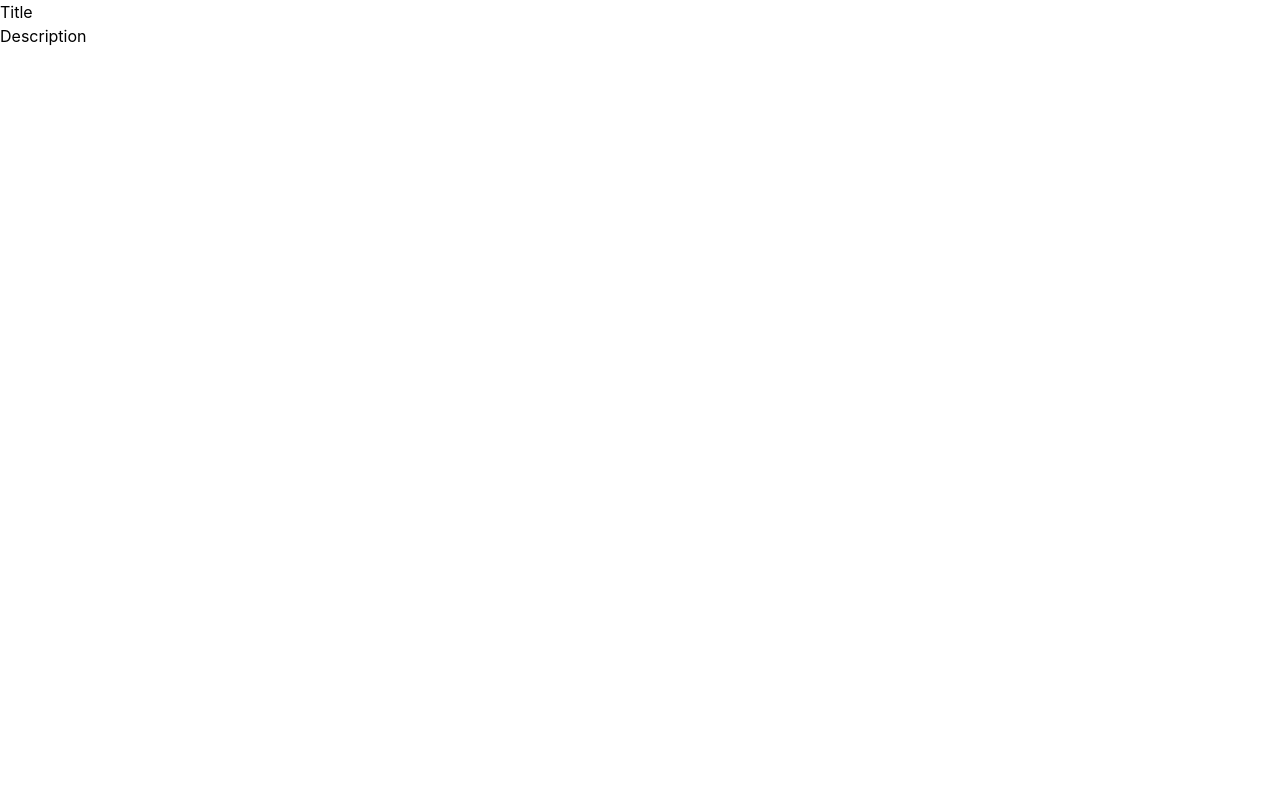
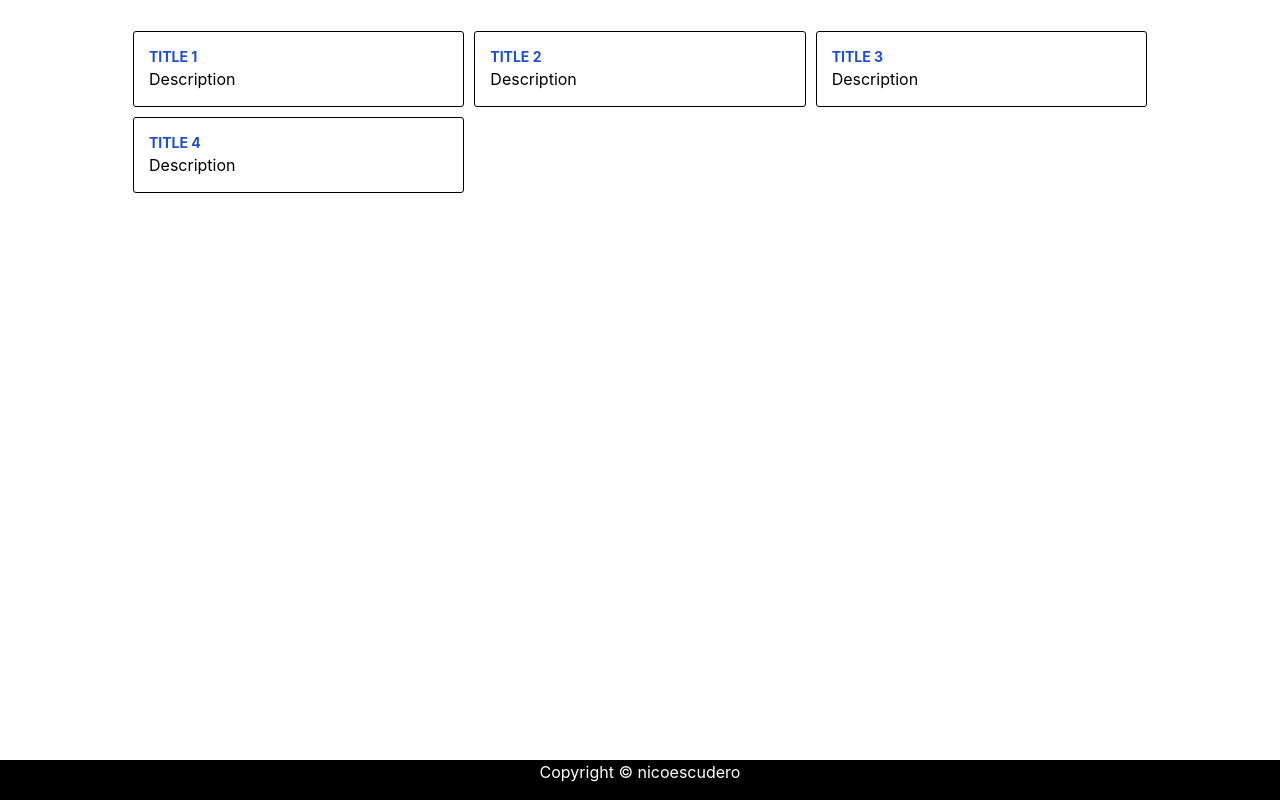
Before and after one commit to nicoescudero/Nextjs-BlogCT, a Next.js app: page /projects in a window 1280 px wide. Built offline with nearby package versions, Linux system fonts and the light colour scheme.

Commit message:
add: project styles

```diff
--- a/pages/index.js
+++ b/pages/index.js
@@ -1,9 +1,9 @@
-import Head from 'next/head'
 import Image from 'next/image';
 import { compareDesc } from 'date-fns'
 import { allPosts } from 'contentlayer/generated'
 import PostCard from '../components/postcard'
 import Navbar from '../components/navbar'
+import Footer from '../components/footer';
 import style from '../styles/Home.module.css'
 import profile from '../public/profile.jpg';
 import linkedin from '../public/linkedin.png';
@@ -20,10 +20,7 @@ export async function getStaticProps() {
 export default function Home({ posts }) {
   return (
     <div className={style.main}>
-      <Head>
-        <title>Blog</title>
-        <Navbar/>
-      </Head>
+      <Navbar/>
       <main className={style.container}>
         <div className={style.list}>
           <h2>Posts</h2>
@@ -55,9 +52,7 @@ export default function Home({ posts }) {
           </div>
         </aside>
       </main>
-      <footer className={style.footer}>
-        <p>Copyright © nicoescudero</p>
-      </footer>
+      <Footer/>
     </div>
   )
 }
--- a/pages/posts/[slug].js
+++ b/pages/posts/[slug].js
@@ -3,6 +3,8 @@ import Link from 'next/link'
 import { format, parseISO } from 'date-fns'
 import { allPosts } from 'contentlayer/generated'
 import style from '../../styles/Post.module.css'
+import Navbar from '../../components/navbar'
+import ButtonCoffee from '../../components/btn_coffee';
 
 export async function getStaticPaths() {
   const paths = allPosts.map((post) => post.url)
@@ -23,9 +25,10 @@ export async function getStaticProps({ params }) {
 
 const PostLayout = ({ post }) => {
   return (
-    <>
+    <div className={style.container}>
       <Head>
         <title>{post.title}</title>
+        <Navbar/>
       </Head>
       <article className="mx-auto max-w-2xl py-16">
         <div className="mb-6 text-center">
@@ -41,7 +44,8 @@ const PostLayout = ({ post }) => {
         </div>
         <div className={style.post} dangerouslySetInnerHTML={{ __html: post.body.html }} />
       </article>
-    </>
+      <ButtonCoffee/>
+    </div>
   )
 }
 
--- a/pages/projects.js
+++ b/pages/projects.js
@@ -1,10 +1,30 @@
+import Navbar from "../components/navbar";
+import Footer from "../components/footer";
+import style from '../styles/Projects.module.css';
+
 export default function Projects (){
   return (
     <div>
-      <div>
-        <h3>Title</h3>
-        <p>Description</p>
+      <Navbar/>
+      <div className={style.main}>
+        <div className={style.article}>
+          <h3 className="text-sm font-bold uppercase text-blue-700">Title 1</h3>
+          <p>Description</p>
+        </div>
+        <div className={style.article}>
+          <h3 className="text-sm font-bold uppercase text-blue-700">Title 2</h3>
+          <p>Description</p>
+        </div>
+        <div className={style.article}>
+          <h3 className="text-sm font-bold uppercase text-blue-700">Title 3</h3>
+          <p>Description</p>
+        </div>
+        <div className={style.article}>
+          <h3 className="text-sm font-bold uppercase text-blue-700">Title 4</h3>
+          <p>Description</p>
+        </div>
       </div>
+      <Footer/>
     </div>
   );
 };
--- /dev/null
+++ b/styles/Projects.module.css
@@ -0,0 +1,14 @@
+.main{
+  margin: 2% auto;
+  width: 80%;
+  display: grid;
+  grid-template-columns: repeat(3, 1fr);
+  gap: 10px 10px;
+  padding: 5px;
+}
+
+.article{
+  padding: 15px;
+  border: 1px solid black;
+  border-radius: 3px;
+}
```
